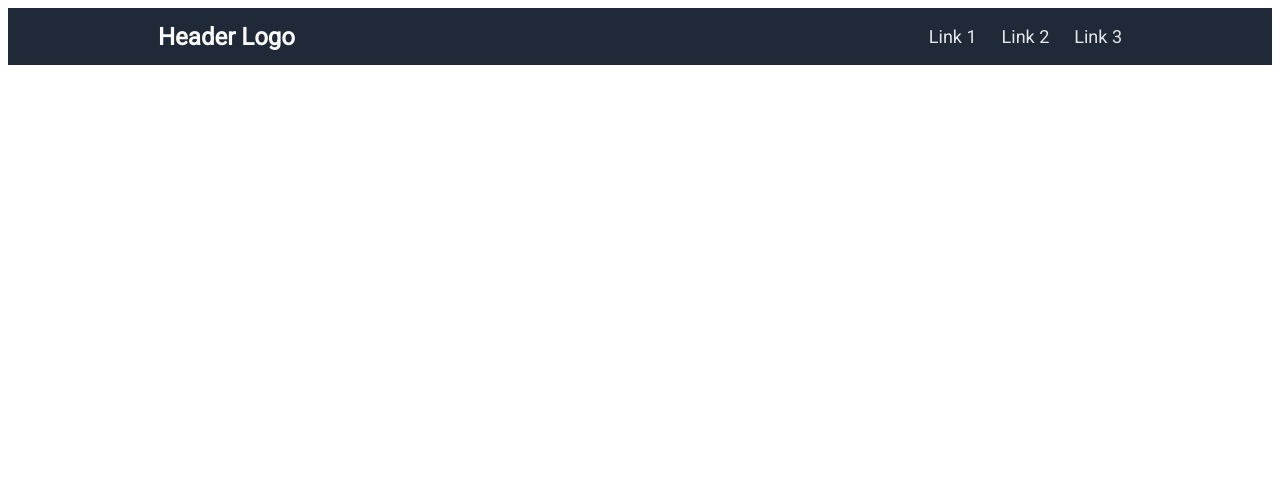
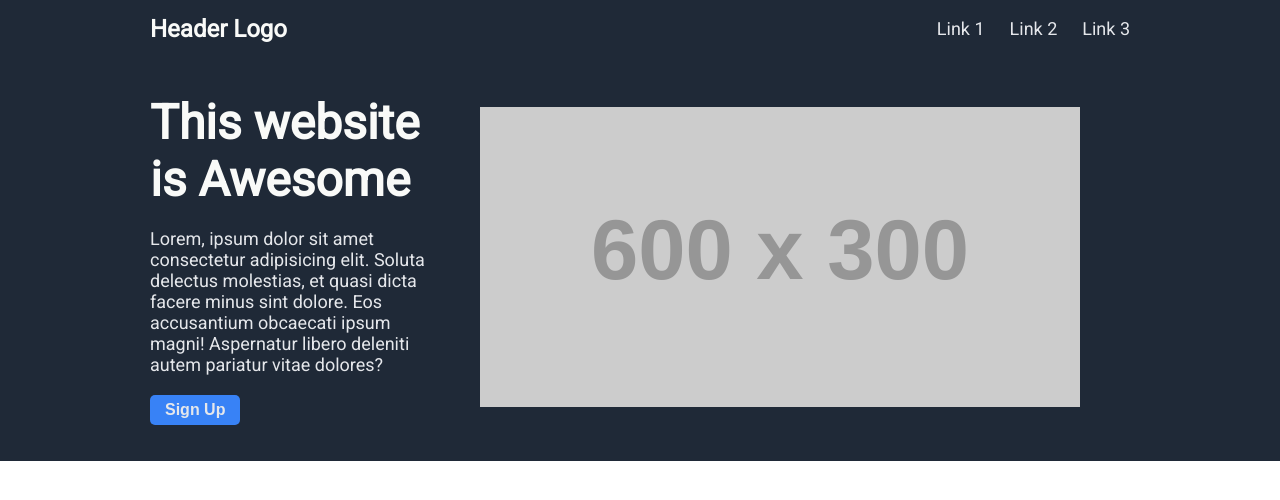
Before and after one commit to mariyazaveri13/odin-landing-page, a plain HTML site: page index.html in a window 1280 px wide. Drawn offline with Linux system fonts and the light colour scheme; placeholder pictures from the web are drawn by us.

Commit message:
Hero section added, solved the issue of white borders

```diff
--- a/index.html
+++ b/index.html
@@ -12,10 +12,20 @@
     <header>
         <div class="header-logo">Header Logo</div>
             <ul class ="header-link">
-                <li>Link 1</li>
-                <li>Link 2</li>
-                <li>Link 3</li>
+                <li><a href="#">Link 1</a></li>
+                <li><a href="#">Link 2</a></li>
+                <li><a href="#">Link 3</a></li>
             </ul>
     </header>
+    <div class="hero">
+        <div class="hero-content">
+            <div class="hero-text">This website is Awesome</div>
+            <div class="header-link">Lorem, ipsum dolor sit amet consectetur adipisicing elit. Soluta delectus molestias, et quasi dicta facere minus sint dolore. Eos accusantium obcaecati ipsum magni! Aspernatur libero deleniti autem pariatur vitae dolores?</div>
+            <button class="btn">Sign Up</button>
+        </div>
+        <div class="hero-img">
+            <img src="http://via.placeholder.com/600x300">
+        </div>
+    </div>
 </body>
 </html>
--- a/style.css
+++ b/style.css
@@ -1,5 +1,7 @@
 body{
     font-family: roboto;
+    margin: 0;
+    padding: 0;
     display: flex;
     flex-direction: column;
 }
@@ -7,8 +9,9 @@ body{
 header{
     display: flex;
     background: #1F2937;
+    justify-content: space-between;
     padding:0px 150px;
-    justify-content: space-between;
+    flex: 1;
 }
 
 .header-logo{
@@ -25,6 +28,39 @@ header{
     gap:25px;
 }
 
+a{
+    text-decoration: none;
+    color: #e5e7eb;
+}
+
 li{
     list-style-type: none;
 }
+
+.hero{
+    background: #1F2937;
+    padding:0px 150px;
+    display: flex;
+    align-items: center;
+}
+
+.hero-text{
+    font-weight: bolder;
+    font-size: 48px;
+    color: #f9faf8;
+    margin: 20px 0px;
+}
+
+.btn{
+    background:#3882f6;
+    font-size: medium;
+    color: #e5e7eb;
+    font-weight: bold;
+    border-radius: 5px;
+    padding: 6px 15px;
+    margin: 20px 0px;
+    border: none;
+}
+.hero-img{
+    margin: 50px;
+}
```
